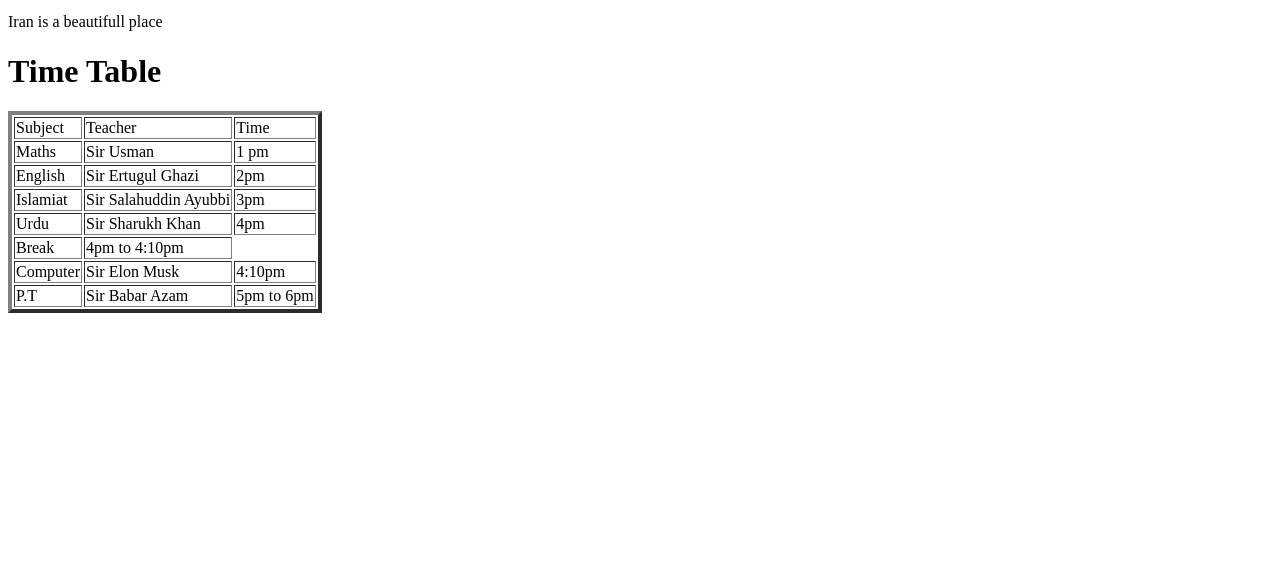
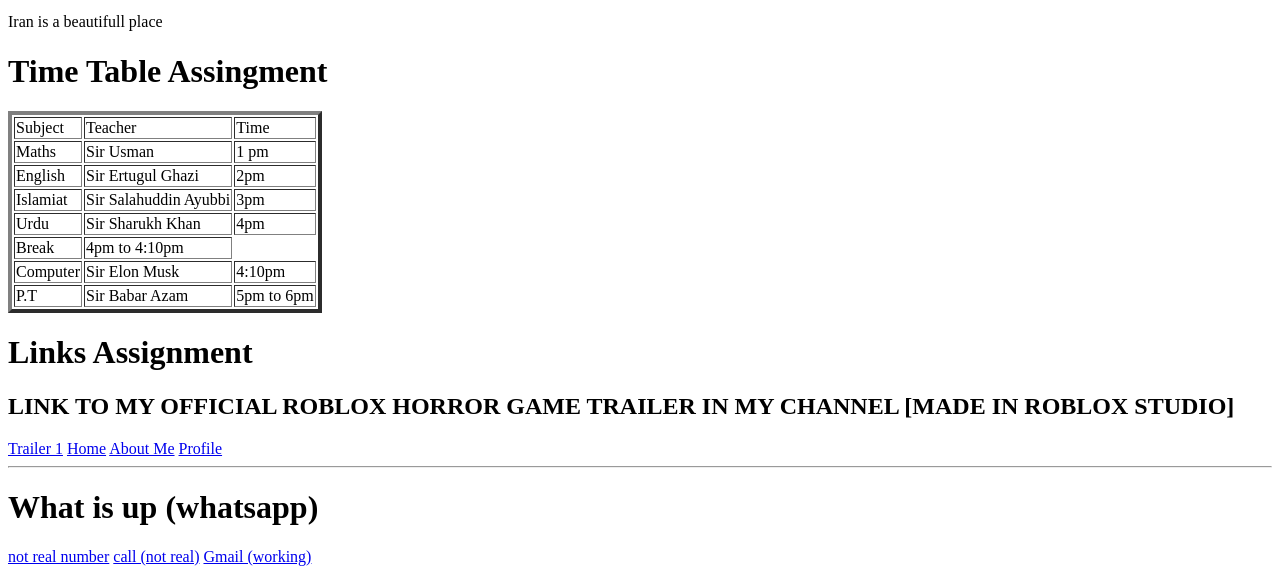
Before and after one commit to sarimg040774-pixel/laughing-potato, a plain HTML site: page index.html in a window 1280 px wide. Shown: the part 874-1448 px from the top of the page. Before the commit the page ends 1195 px from the top, so only its background shows below. Drawn offline with Linux system fonts and the light colour scheme.

Commit message:
Update index.html with new content and structure

```diff
--- a/index.html
+++ b/index.html
@@ -8,13 +8,14 @@
 <ul>pakistan
 <li>biryani</li>
 </ul>
-<h1>Explore World</h1>
+<h1>Images and Videos tag [i removed video because it was glicthed]</h1>
 <p>See some images of the world</p>
 <img width="300" src="https://encrypted-tbn0.gstatic.com/images?q=tbn:ANd9GcRGLU6fzT-Zdjb4-3nBTBb2Qf7TWme3y_k6PqiwSsOqpg&s=10" alt="900">
 <p>This is Pakistan the beauty of the world</p>
 <img width="300" src="https://encrypted-tbn0.gstatic.com/images?q=tbn:ANd9GcS7TlSUY4LVMOp9R12BfhgMFhFXU7u3Q1IBPmAwyb26Tg&s=10" alt="">
 <p>Iran is a beautifull place</p>
-<h1>Time Table</h1>
+
+<h1>Time Table Assingment</h1>
 
     <table border="4">
         <tr>
@@ -57,3 +58,14 @@
             <td>5pm to 6pm</td>
         </tr>
         </table>
+        <h1>Links Assignment</h1>
+        <h2>LINK TO MY OFFICIAL ROBLOX HORROR GAME TRAILER IN MY CHANNEL [MADE IN ROBLOX STUDIO]</h2>
+        <a href="https://www.youtube.com/watch?v=Ts5EM8YofT0" target="_blank">Trailer 1</a>
+        <a href="./index.html">Home</a>
+        <a href="./about.html">About Me</a>
+        <a href="./profile.html">Profile</a>
+        <hr>
+        <h1>What is up (whatsapp)</h1>
+        <a href="9267676767676" target="_blank">not real number</a>
+        <a href="tel 099089">call (not real)</a>
+        <a href="mailto:sarimg040774@gmail.com">Gmail (working)</a>
```
